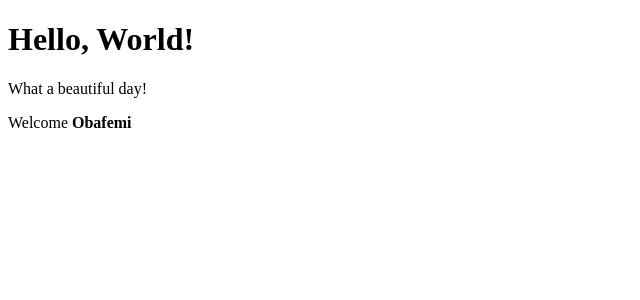
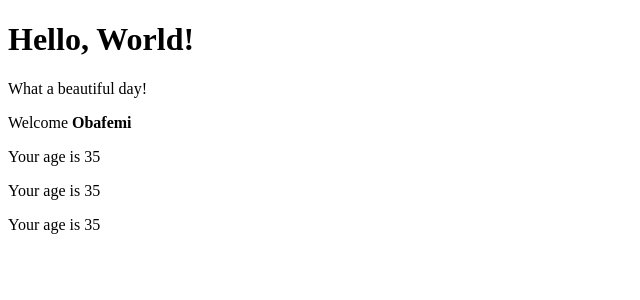
Before and after one commit to swisscodes/develhope-React, a React (Create React App) app in the folder components/: page / in a window 1280 px wide. Shown: the top 300 px of the page, without its empty margins (0-640 px from the left). Built offline with nearby package versions, Linux system fonts and the light colour scheme.

Commit message:
comp 01|

```diff
--- a/components/src/Welcome.jsx
+++ b/components/src/Welcome.jsx
@@ -7,6 +7,17 @@ class Welcome extends React.Component {
     return (
       <>
         <p>Welcome {name}</p>
+
+        {/*Conditional Rendering - 01 */}
+        {age > 18 && <Age age={age} />}
+
+        {/*Conditional Rendering - 02 */}
+        {age && <Age age={age} />}
+
+        {/*Conditional Rendering - 03 */}
+        {age > 18 && age < 65 && <Age age={age} />}
+
+        {/*Conditional Rendering - 03 */}
         {age > 18 && age < 65 && name === 'john' && <Age age={age} />}
       </>
     );
```
